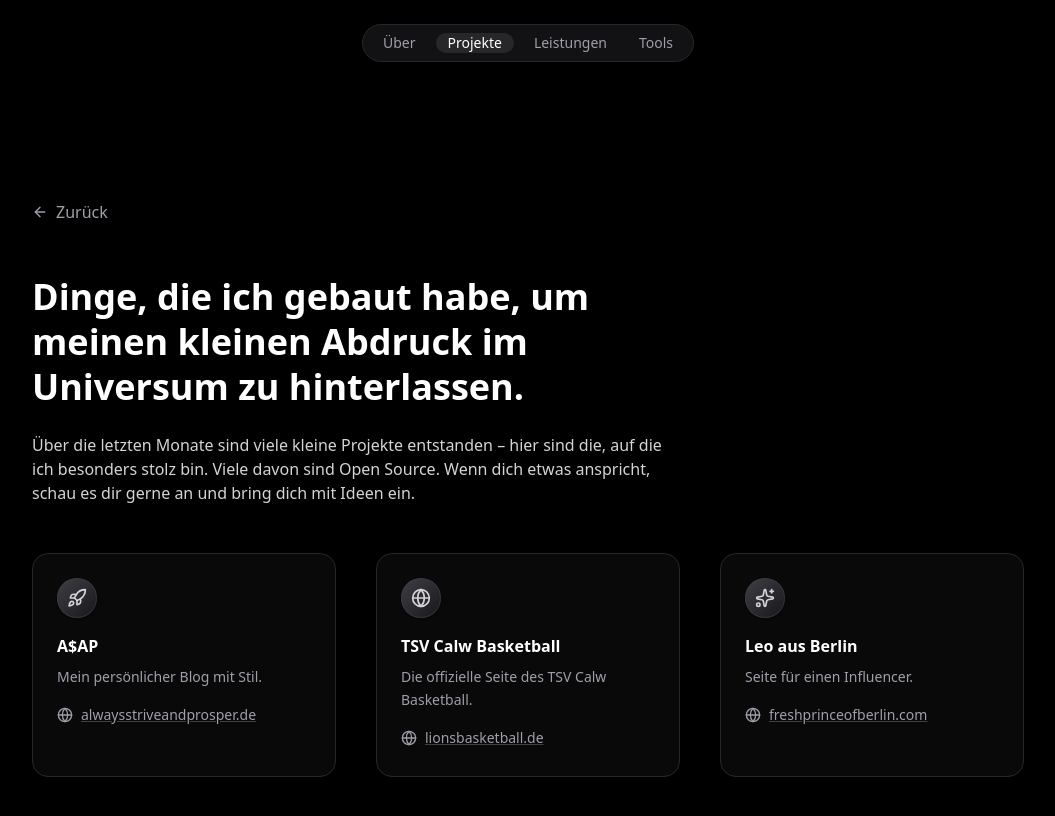
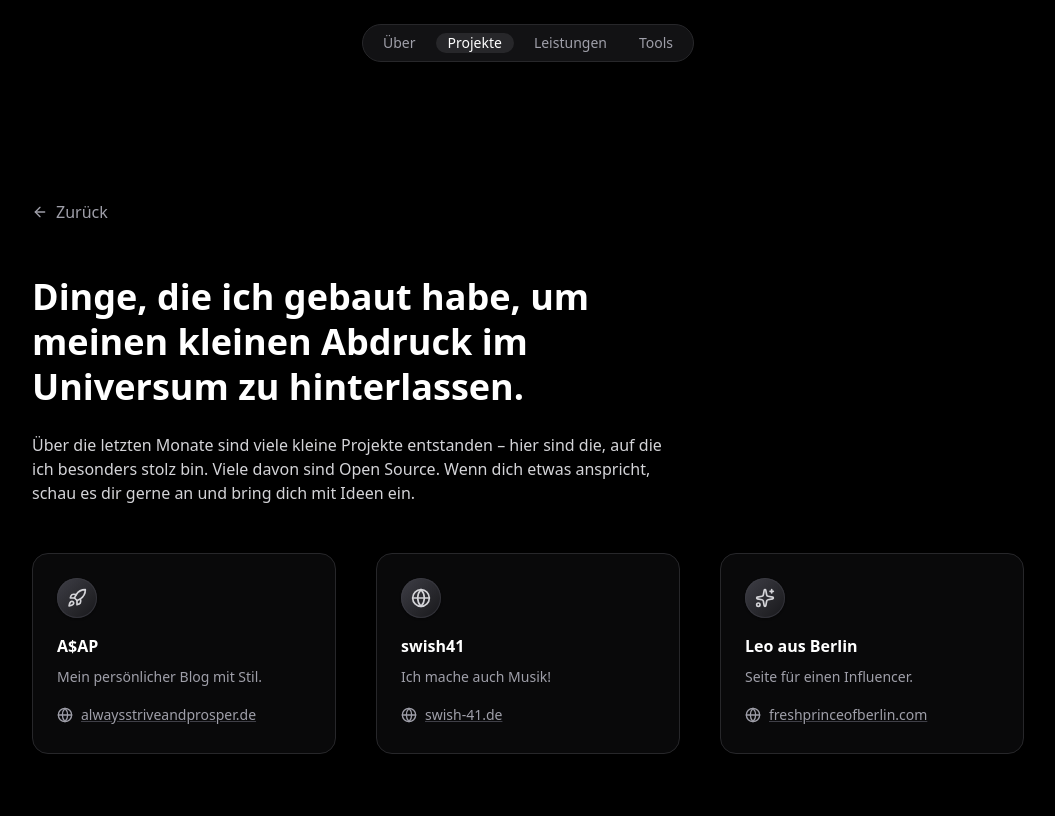
Before and after one commit to Lucas-MStein/portfolio, a Next.js app: page /projects in a window 1280 px wide. Shown: the top 816 px of the page, without its empty margins (112-1167 px from the left). Built offline with nearby package versions, Linux system fonts and the light colour scheme; no server answers.

Commit message:
adjusted project links

```diff
--- a/src/app/projects/page.tsx
+++ b/src/app/projects/page.tsx
@@ -35,10 +35,10 @@ const projects: Project[] = [
         Icon: Rocket,
     },
     {
-        title: 'TSV Calw Basketball',
-        description: 'Die offizielle Seite des TSV Calw Basketball.',
-        href: 'https://lionsbasketball.vercel.app/',
-        hrefLabel: 'lionsbasketball.de',
+        title: 'swish41',
+        description: 'Ich mache auch Musik!',
+        href: 'https://swish-41.de',
+        hrefLabel: 'swish-41.de',
         Icon: Globe,
     },
     {
```
